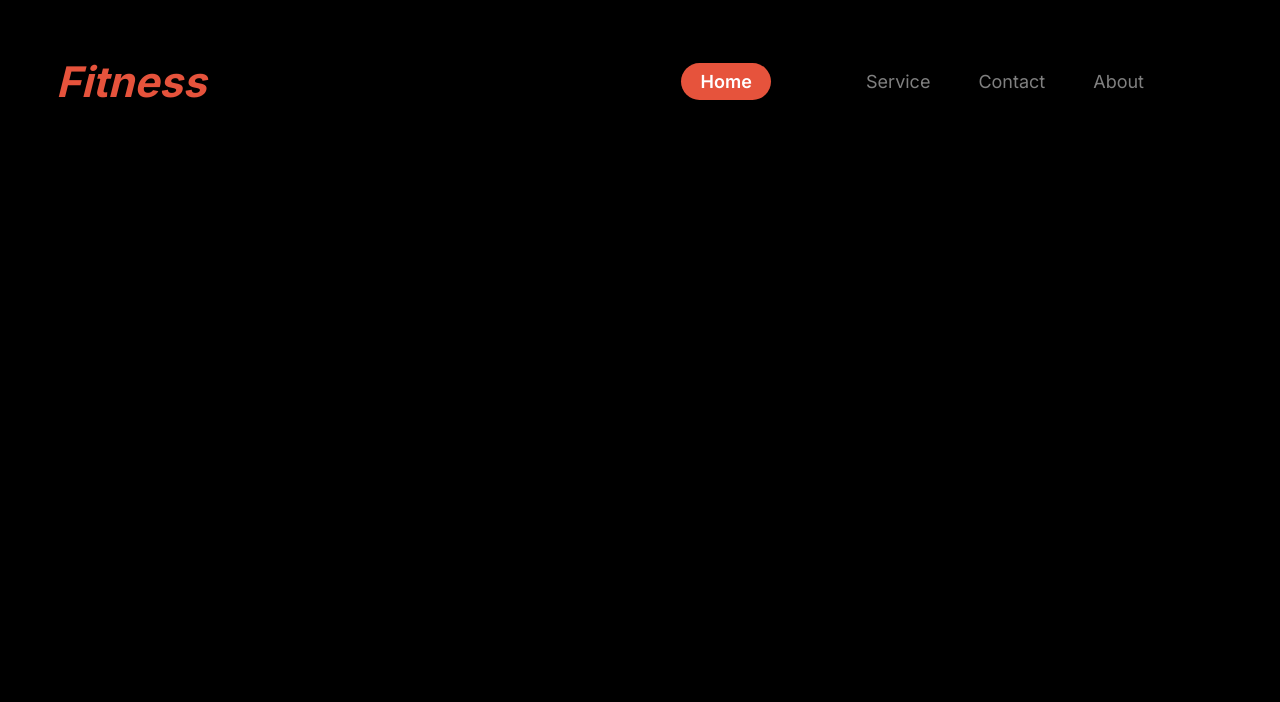
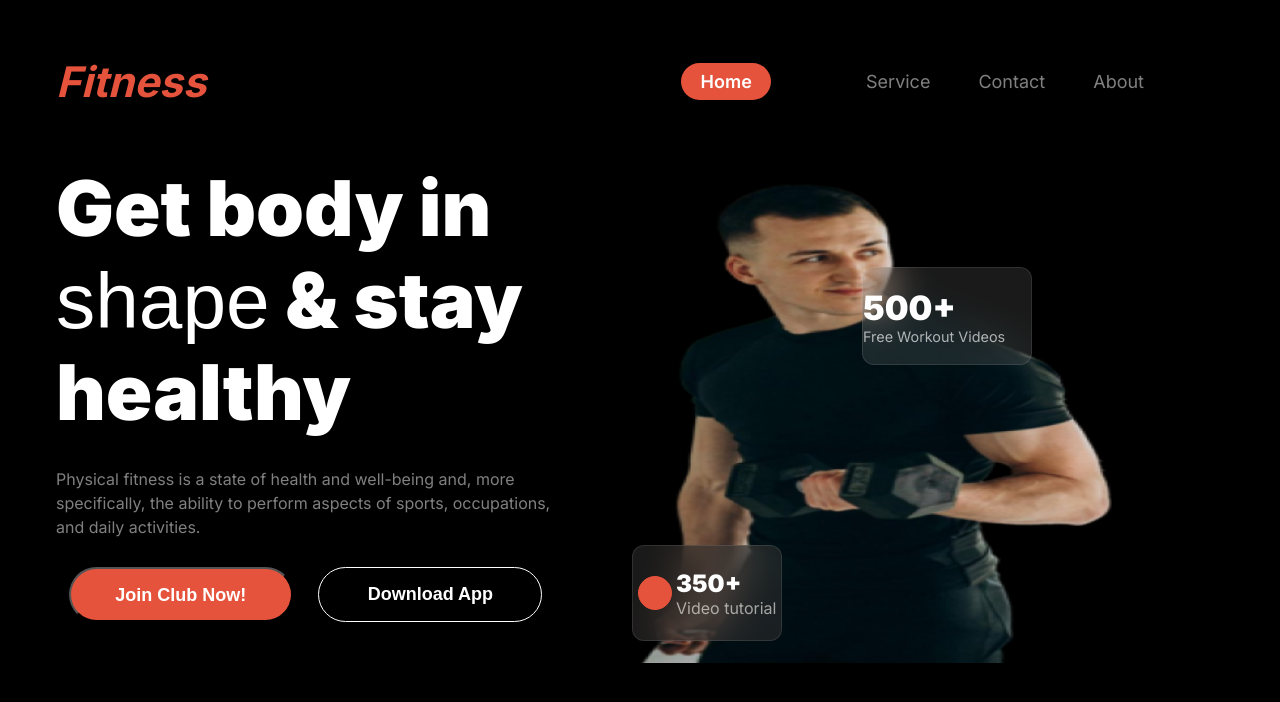
Before and after one commit to rahatahmed99/assignment-second, a plain HTML site: page index.html in a window 1280 px wide. Drawn offline with Linux system fonts and the light colour scheme; a web font is replaced by a local one.

Commit message:
complete banner section

```diff
--- a/index.html
+++ b/index.html
@@ -22,6 +22,40 @@
       </div>
 
     </nav>
+    <section class="container baner-section">
+
+      <div class="text-content">
+         <h3>Get body in <br> <span class=" miama-font shape ">shape</span> & stay <br> healthy</h3>
+         <p class="text-gray">Physical fitness is a state of health and well-being and, more specifically, the ability to perform aspects of sports, occupations, and daily activities.</p>
+         <div class="banner-button">
+          <button class="btn-primary">Join Club Now!</button>
+          <button class="btn">Download App</button>
+         </div>
+      </div>
+      <div class="img-content">
+        <div>
+          <img class="photo" src="./images/Images 2.png" alt="">
+        </div>
+
+        <div class="free-work">
+          <h5>500+</h5>
+          <p>Free Workout Videos</p>
+        </div>
+
+        <div class="video">
+          <div>
+            <p class="sercle"></p>
+          </div>
+          <div>
+            <h5>350+</h5>
+          <p>Video tutorial</p>
+          </div>
+        </div>
+      </div>
+
+
+    </section>
+
   </header>
 
 </body>
--- a/styles/style.css
+++ b/styles/style.css
@@ -107,3 +107,120 @@ body{
 }
 
 /* navbar styles end here */
+
+/* banner section styles start here */
+
+
+.baner-section{
+  display: grid;
+  grid-template-columns: 1fr 1fr;
+  gap: 4rem;
+}
+
+.text-content{
+  display: flex;
+  flex-direction: column;
+  justify-content: flex-start;
+  align-items: flex-start;
+  gap: 28px;
+  padding: 0px;
+}
+
+.text-content h3{
+  font-size: 4.8rem;
+  font-weight: 900;
+  line-height: 120%;
+  text-align: left;
+}
+
+.text-content p{
+  font-size: 1rem;
+  font-weight: 400;
+  line-height: 1.5rem;
+  text-align: left;
+
+}
+
+.banner-button{
+  display: flex;
+  flex-direction: row;
+  justify-content: center;
+  align-items: center;
+}
+
+
+.photo{
+  width: 100%;
+  height: 500px;
+}
+
+.free-work{
+  width: 170px;
+  height: 98px;
+  display: flex;
+  flex-direction: column;
+  justify-content: center;
+  text-align: left;
+  box-sizing: border-box;
+  border: 1px solid rgba(255, 255, 255, 0.1);
+  border-radius: 12px;
+  backdrop-filter: blur(20px);
+  background: rgba(255, 255, 255, 0.1);
+}
+
+.free-work{
+  margin-left: 230px;
+  margin-top: -400px;
+}
+
+.free-work h5{
+  font-size: 2.1rem;
+  font-weight: 900;
+}
+
+.free-work p{
+  font-size: 0.9rem;
+  font-weight: 400;
+  color: rgba(255, 255, 255, 0.65);
+}
+
+.video{
+ width: 150px;
+ height: 96px;
+ display: flex;
+ flex-direction: row;
+ justify-content: space-evenly;
+ align-items: center;
+ box-sizing: border-box;
+border: 1px solid rgba(255, 255, 255, 0.1);
+border-radius: 12px;
+backdrop-filter: blur(20px);
+background: rgba(48, 48, 48, 0.54);
+}
+
+.video{
+  margin-top: 180px;
+  margin-right: 100px;
+
+}
+
+.sercle{
+  width: 2rem;
+  height: 2rem;
+  border: 1px solid  rgb(230, 83, 60);;
+  background-color:  rgb(230, 83, 60);
+  border-radius: 50%;}
+
+
+.video h5{
+  font-size: 1.5rem;
+  font-weight: 900;
+}
+
+.video p{
+  font-size: 1rem;
+  font-weight: 400;
+  color: rgba(239, 237, 232, 0.65);
+}
+
+/* banner section styles end here */
```
